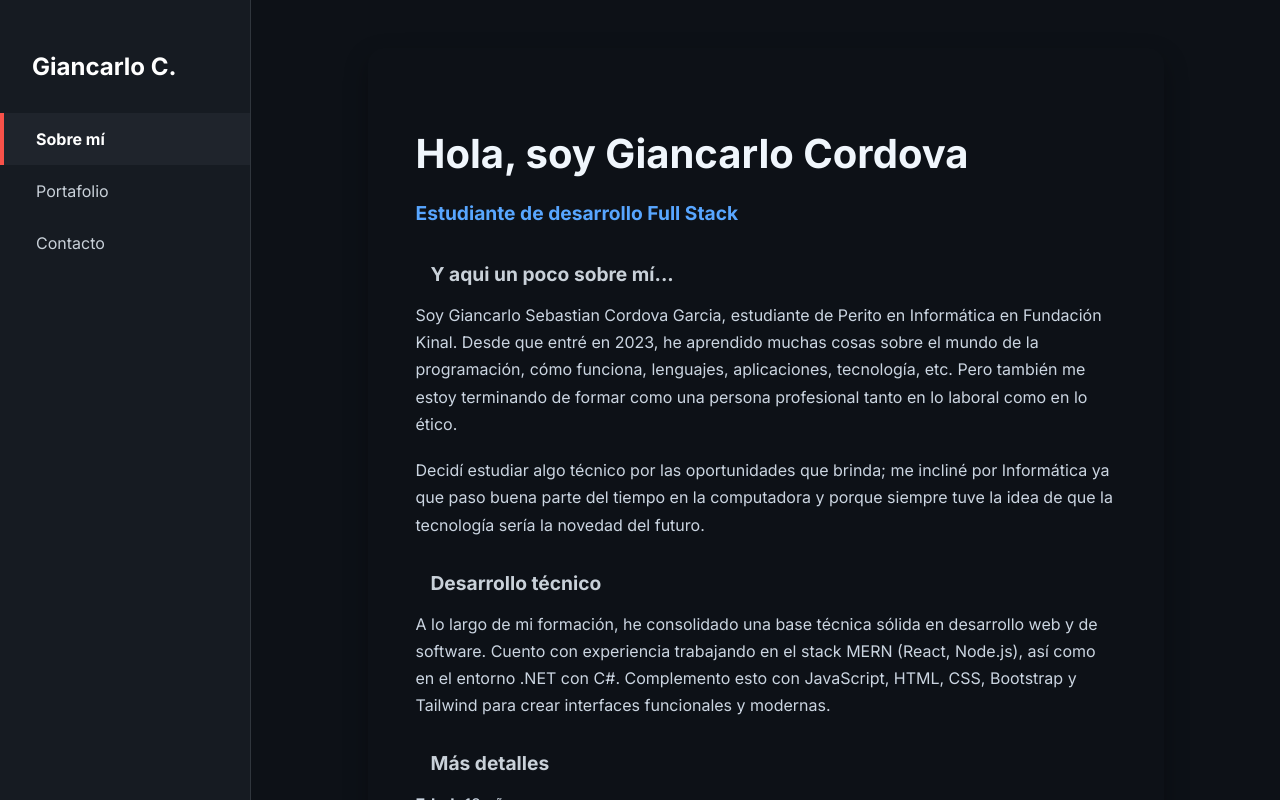
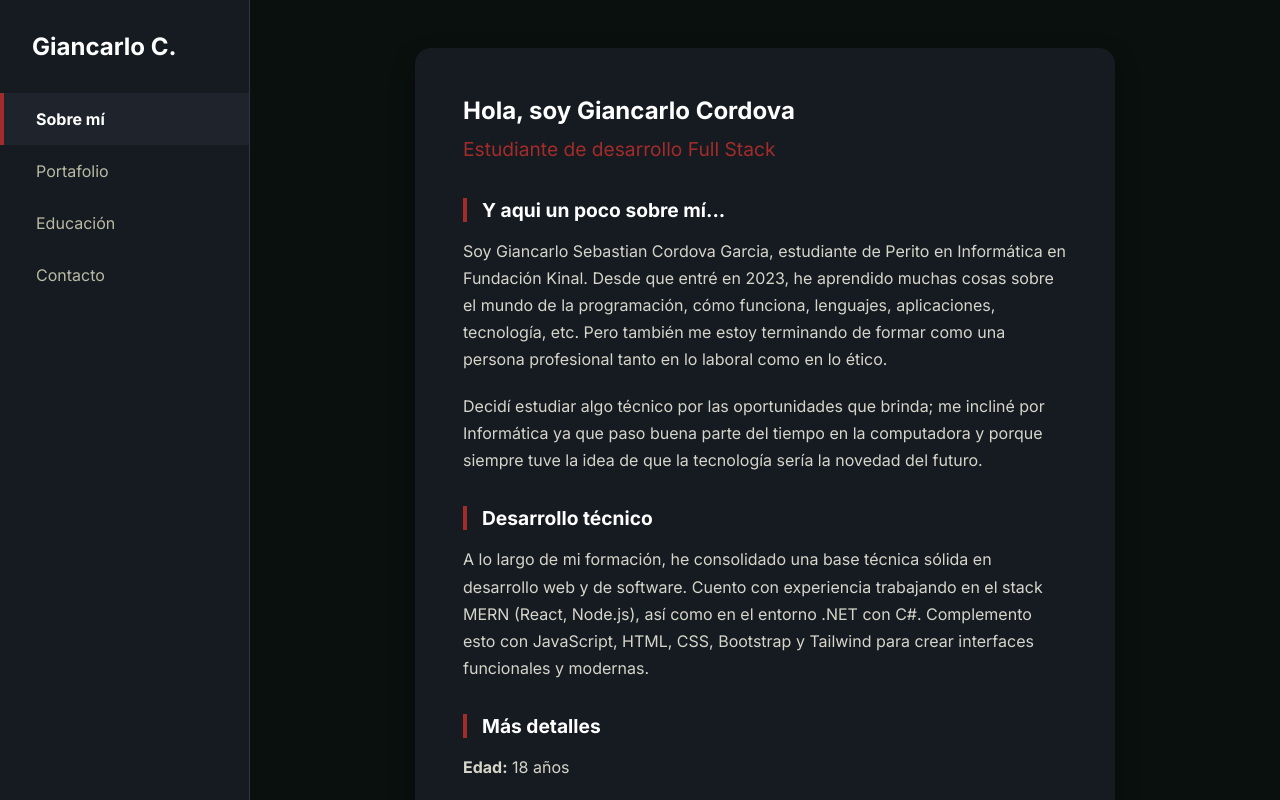
Before and after one commit to GianCordova/Portafolio-de-desarrollador-GiancarloCordova, a React (Vite) app: page /about in a window 1280 px wide. Shown: the top 800 px of the page. Built offline with nearby package versions, Linux system fonts and the light colour scheme.

Commit message:
Creacion del apartado de Educacion y modificacion en la paleta de colores

```diff
--- a/src/App.jsx
+++ b/src/App.jsx
@@ -3,6 +3,7 @@ import Sidebar from './components/Sidebar';
 import SobreMi from './pages/SobreMi';
 import Portafolio from './pages/Portafolio';
 import Contacto from './pages/Contacto';
+import Educacion from './pages/Educacion';
 
 function App() {
   return (
@@ -14,6 +15,7 @@ function App() {
             <Route path="/" element={<SobreMi />} />
             <Route path="/about" element={<SobreMi />} />
             <Route path="/portafolio" element={<Portafolio />} />
+            <Route path="/educacion" element={<Educacion />} />
             <Route path="/contacto" element={<Contacto />} />
           </Routes>
         </main>
--- /dev/null
+++ b/src/components/EducationItem.jsx
@@ -0,0 +1,36 @@
+const EducationItem = ({ title, institucion, date, description, tags }) => {
+  return (
+    <div className="edu-card" style={{
+      borderLeft: '4px solid var(--brown-red)',
+      paddingLeft: '1rem',
+      marginBottom: '2rem'
+    }}>
+      <h3 style={{ color: 'var(--white)' }}>{title}</h3>
+
+      <p style={{ color: 'var(--ash-grey)', fontWeight: 'bold' }}>
+        {institucion} | {date}
+      </p>
+
+      <p style={{ marginTop: '0.5rem', color: 'var(--white)' }}>
+        {description}
+      </p>
+
+      <div style={{ marginTop: '0.5rem' }}>
+        {tags.map((tag, index) => (
+          <span key={index} style={{
+            background: 'var(--brown-red)',
+            color: 'var(--white)',
+            padding: '2px 8px',
+            borderRadius: '4px',
+            marginRight: '5px',
+            fontSize: '0.8rem'
+          }}>
+            {tag}
+          </span>
+        ))}
+      </div>
+    </div>
+  );
+};
+
+export default EducationItem;
--- a/src/components/Sidebar.jsx
+++ b/src/components/Sidebar.jsx
@@ -13,6 +13,9 @@ const Sidebar = () => {
         <Link to="/portafolio" className={`menu-item ${location.pathname === '/portafolio' ? 'active' : ''}`}>
           Portafolio
         </Link>
+        <Link to="/educacion" className={`menu-item ${location.pathname === '/educacion' ? 'active' : ''}`}>
+          Educación
+        </Link>
         <Link to="/contacto" className={`menu-item ${location.pathname === '/contacto' ? 'active' : ''}`}>
           Contacto
         </Link>
--- a/src/index.css
+++ b/src/index.css
@@ -1,120 +1,37 @@
 @import url('https://fonts.googleapis.com/css2?family=Inter:wght@300;400;700&display=swap');
 
 :root {
-    --bg-body: #0d1117;
+  /* Paleta de Colores Base */
+  --onyx: #0A100D;
+  --ash-grey: #B9BAA3;
+  --dust-grey: #D6D5C9;
+  --brown-red: #A22C29;
+  --chestnut: #902923;
+  --white: #FFFFFF;
+
+  /* Mapeo del Sistema de Diseño */
+  --bg-body: var(--onyx);
   --bg-card: #161b22;
-    --text-main: #c9d1d9;
-    --text-bold: #f0f6fc;
-    --accent: #58a6ff;
+  --text-main: var(--dust-grey);
+  --text-bold: var(--white);
+  --accent: var(--brown-red);
+}
+
+/* Reset Global */
+* {
+  margin: 0;
+  padding: 0;
+  box-sizing: border-box;
 }
 
 body {
   background-color: var(--bg-body);
   color: var(--text-main);
   font-family: 'Inter', sans-serif;
-    margin: 0;
-    padding: 0;
   min-height: 100vh;
 }
-*
-.intro-box {
-    text-align: center;
-    padding: 4rem;
-    background-color: var(--bg-card);
-    border: 1px solid #30363d;
-    border-radius: 16px;
-    max-width: 600px;
-    width: 90%;
-    box-shadow: 0 10px 30px rgba(0,0,0,0.5);
-}
 
-h1 {
-    color: var(--text-bold);
-    font-size: 2.5rem;
-    margin-bottom: 0.5rem;
-}
-
-.subtitle {
-    color: var(--accent);
-    font-weight: 600;
-    font-size: 1.2rem;
-    margin-bottom: 1.5rem;
-}
-
-.quote {
-    font-style: italic;
-    color: #8b949e;
-    margin-bottom: 2rem;
-    border-left: 3px solid var(--accent);
-    padding-left: 1rem;
-}
-
-.contact-info a {
-    color: var(--accent);
-    text-decoration: none;
-}
-
-.main-nav {
-    display: flex;
-    justify-content: center;
-    gap: 20px;
-    padding: 20px;
-}
-
-.main-nav a {
-    color: var(--text-secondary);
-    text-decoration: none;
-    font-weight: 500;
-}
-
-.main-nav a:hover {
-    color: var(--accent-color);
-}
-
-.section-subtitle {
-    font-size: 1.2rem;
-    color: var(--accent-color);
-    margin: 2rem 0 1rem 0;
-    padding-left: 15px;
-    border-left: 4px solid var(--accent-color);
-}
-
-#sobre-mi p {
-    margin-bottom: 1rem;
-    color: #cbd5e1;
-}
-
-.bio-details {
-    margin-top: 2rem;
-    padding-top: 1rem;
-    border-top: 1px solid #334155;
-}
-
-.intro-box-left {
-    text-align: left;
-    padding: 3rem;
-    background-color: var(--card-bg);
-    border-radius: 16px;
-    box-shadow: 0 10px 25px rgba(0,0,0,0.3);
-    max-width: 700px;
-    margin: 0 auto;
-}
-
-.section-subtitle {
-    font-size: 1.2rem;
-    color: var(--accent-color);
-    margin: 2rem 0 1rem 0;
-    padding-left: 15px;
-    border-left: 4px solid var(--accent-color);
-    text-align: left;
-}
-
-#sobre-mi p {
-    margin-bottom: 1.2rem;
-    line-height: 1.7;
-    color: #cbd5e1;
-}
-
+/* Estructura Principal */
 .app-container {
   display: flex;
   min-height: 100vh;
@@ -124,12 +41,13 @@ h1 {
 .content {
   flex: 1;
   padding: 3rem;
-  background-color: #0d1117;
+  background-color: var(--onyx);
 }
 
+/* Sidebar */
 .sidebar {
   width: 250px;
-    background-color: #161b22;
+  background-color: var(--bg-card);
   height: 100vh;
   padding-top: 2rem;
   border-right: 1px solid #30363d;
@@ -140,13 +58,13 @@ h1 {
 .sidebar-title {
   padding: 0 2rem;
   margin-bottom: 2rem;
-  color: white;
+  color: var(--white);
 }
 
 .menu-item {
   display: block;
   padding: 1rem 2rem;
-  color: #c9d1d9;
+  color: var(--ash-grey);
   text-decoration: none;
   border-left: 4px solid transparent;
   transition: all 0.2s;
@@ -154,13 +72,53 @@ h1 {
 
 .menu-item:hover {
   background-color: #21262d;
-  color: white;
+  color: var(--white);
 }
-
 
 .menu-item.active {
   background-color: #1f242c;
-  border-left: 4px solid #f85149;
-  color: white;
+  border-left: 4px solid var(--brown-red);
+  color: var(--white);
   font-weight: bold;
 }
+
+/* Componentes de Tarjetas (Cards) */
+.intro-box-left {
+  text-align: left;
+  padding: 3rem;
+  background-color: var(--bg-card);
+  border-radius: 16px;
+  box-shadow: 0 10px 25px rgba(0,0,0,0.3);
+  max-width: 700px;
+  margin: 0 auto;
+}
+
+/* Tipografía y Secciones */
+h1, h2, h3 {
+  color: var(--white);
+}
+
+.section-subtitle {
+  font-size: 1.2rem;
+  color: var(--white);
+  margin: 2rem 0 1rem 0;
+  padding-left: 15px;
+  border-left: 4px solid var(--brown-red);
+  text-align: left;
+}
+
+p {
+  color: var(--dust-grey);
+  line-height: 1.7;
+  margin-bottom: 1.2rem;
+}
+
+/* Links */
+a {
+  color: var(--ash-grey);
+  text-decoration: none;
+}
+
+a:hover {
+  color: var(--white);
+}
--- /dev/null
+++ b/src/pages/Educacion.jsx
@@ -0,0 +1,60 @@
+import EducationItem from '../components/EducationItem';
+
+const Educacion = () => {
+  return (
+    <main className="container">
+      <section className="intro-box-left">
+        <h1>Mi camino de aprendizaje</h1>
+
+        <EducationItem
+          title="Licenciatura en Administración Educativa"
+          institucion="Universidad del Istmo"
+          date="Ene 2026 - Presente"
+          description="Enfoque en gestión institucional, liderazgo educativo y desarrollo curricular."
+          tags={['administración', 'educación', 'liderazgo']}
+        />
+
+        <EducationItem
+          title="Fundamentos de Programación"
+          institucion="Fundación Kinal"
+          date="Ene 2025 - Oct 2025"
+          description="La bienvenida a los fundamentos de programación como parte de la transición a software."
+          tags={['PSeInt', 'SQL', 'Introduccion a la programacion']}
+        />
+
+        <EducationItem
+          title="Introducción Perito en Informatica"
+          institucion="Fundación Kinal"
+          date="Ene 2024 - Oct 2024"
+          description="La bienvenida a los fundamentos de programación como parte de la transición a software. 1er año
+          en fundacion kinal en donde me decidi ir por el perito en programacion, teniendo una buena introduccion a lo web
+          viendo principios en la plataforma CCNA."
+          tags={['PSeInt', 'SQL', 'Introduccion a la programacion']}
+        />
+
+        <EducationItem
+          title="Ciclo Basico"
+          institucion="Colegio Bilingüe San Juan"
+          date="Ene 2021 - Nov 2023"
+          description="Formación de mi ciclo basico centrada en la extencion de los conocimientos previos. Mejorar
+          la socializacion y trabajo en grupo, por las dificultades que hubieron en las clases presenciales entre
+          2020 y 2022. Mejor formacion en el area de ingles, recibiendo una mejor educacion en esta materia que en
+          otras instituciones. "
+          tags={['Socializacion', 'Trabajo en grupo', 'Recibimiento a temas mas complejos ']}
+        />
+
+        <EducationItem
+          title="Educacion Primaria"
+          institucion="Centro Educativo La Vid "
+          date="Ene 2015 - Nov 2020"
+          description="Formación primaria centrada en aprender lo basico. Aqui me forme con la educacion basica hasta 6to primaria,
+          fui abanderado x veces, recibiendo una medalla de reconocimiento a los 12 años saliendo del colegio como antes mencionado
+          en 6to primaria."
+          tags={['Primeros reconocimientos', 'Primeros retos', 'Valores']}
+        />
+      </section>
+    </main>
+  );
+};
+
+export default Educacion;
```
Lines whose indentation alone changed are shown as unchanged.
